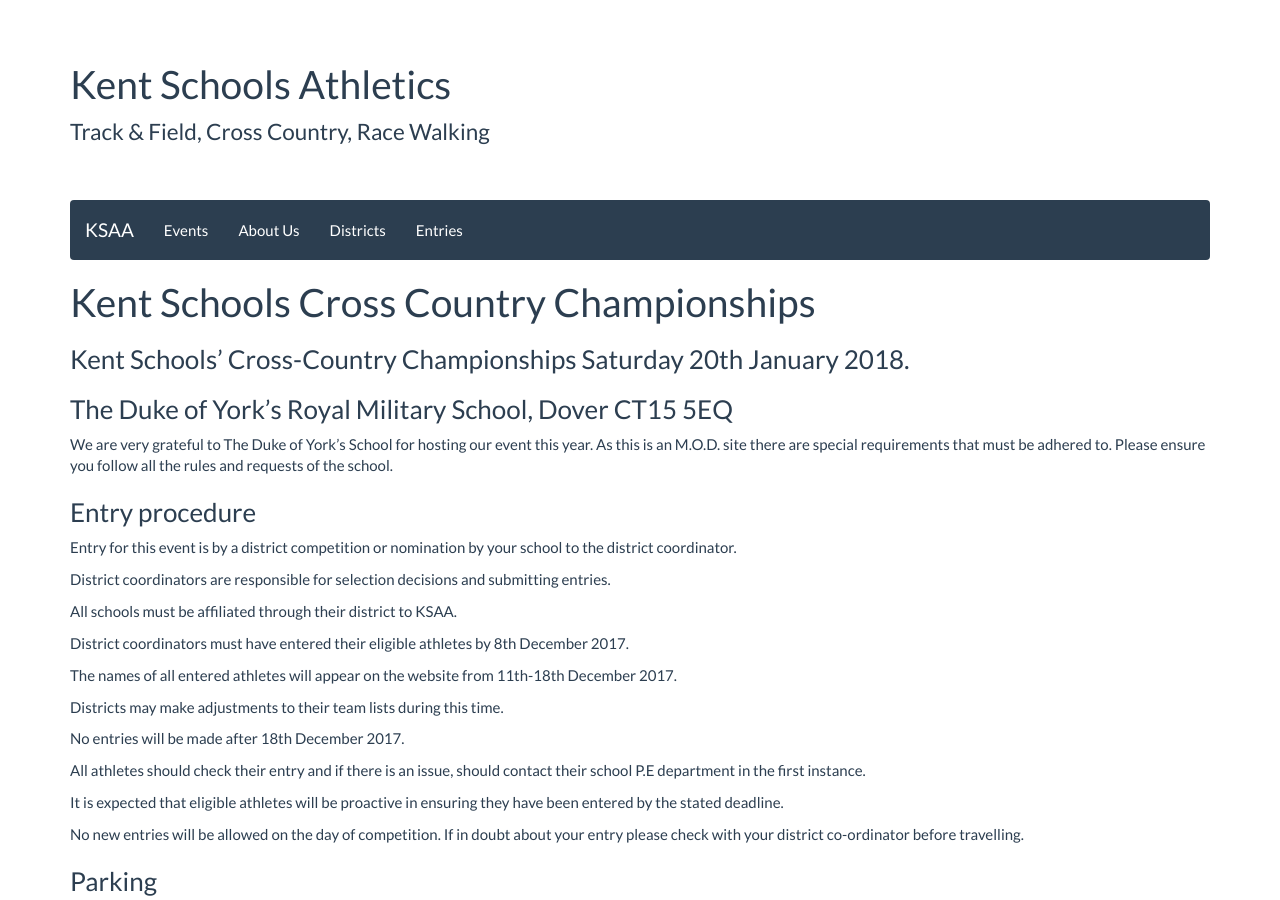
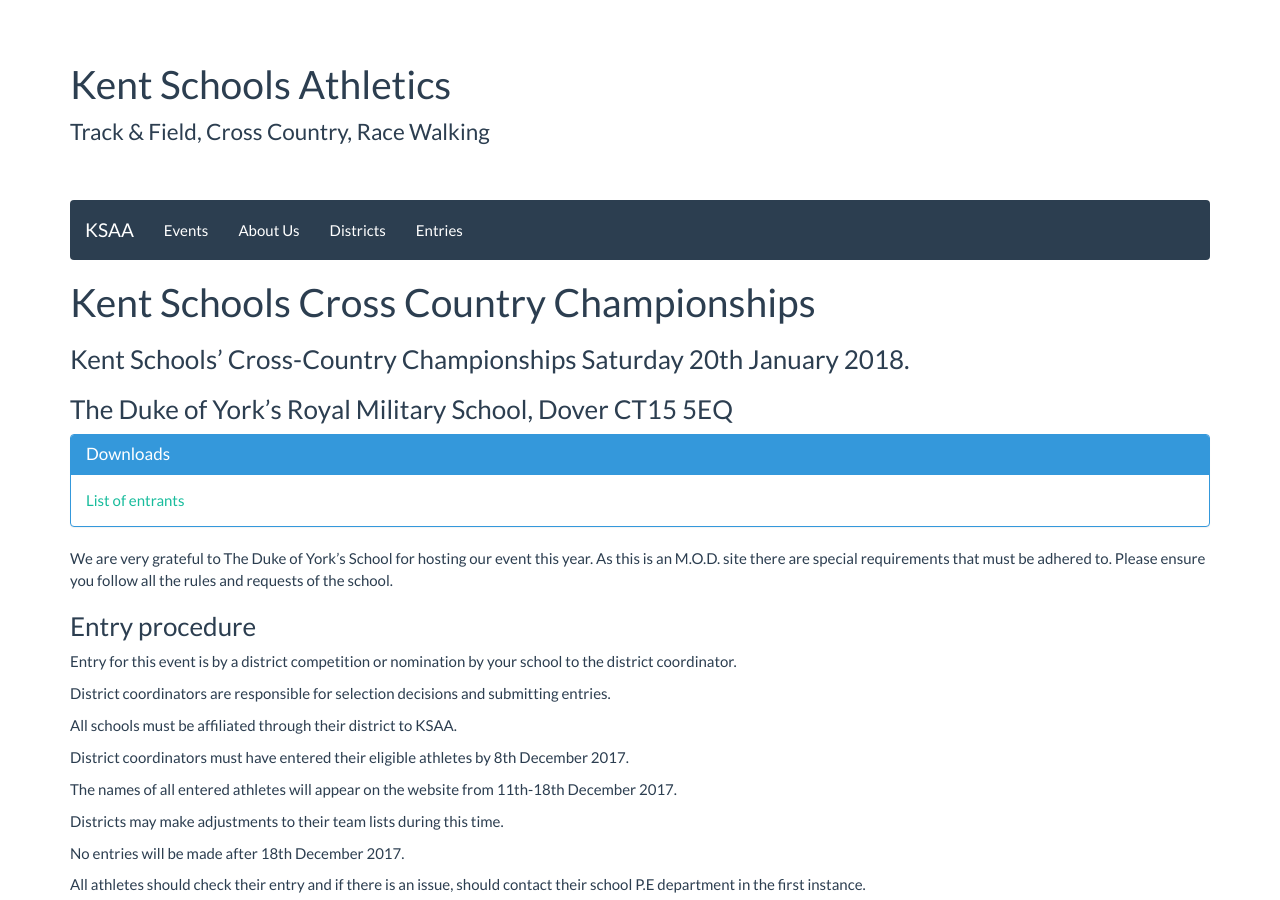
Before and after one commit to chrisnewark/chrisnewark.github.io, a Jekyll site: the page built from _events/17-18/2018-01-20-kent-schools-cross-country-champs.md, in a window 1280 px wide and 900 px high. Built offline with Jekyll 4.4.1, drawn with Linux system fonts in a browser that asks for light colours; nearby versions of some CDN libraries.

Commit message:
Added list of entrants

```diff
--- a/_events/17-18/2018-01-20-kent-schools-cross-country-champs.md
+++ b/_events/17-18/2018-01-20-kent-schools-cross-country-champs.md
@@ -8,6 +8,15 @@
 ### Kent Schools' Cross-Country Championships Saturday 20th January 2018.
 
 ### The Duke of York's Royal Military School, Dover CT15 5EQ
+
+<div class="panel panel-info">
+  <div class="panel-heading">
+    <h3 class="panel-title">Downloads</h3>
+  </div>
+  <div class="panel-body">
+    <a href="/files/events/17-18/2018-01-20-kent-schools-cross-country-champs/KSAAProgramme2018-ForReview.pdf">List of entrants</a>
+  </div>
+</div>
 
 We are very grateful to The Duke of York's School for hosting our event this year. As this is an M.O.D. site there are special requirements that must be adhered to. Please ensure you follow all the rules and requests of the school.
 
```
Also changed, not shown: 1 other file.
